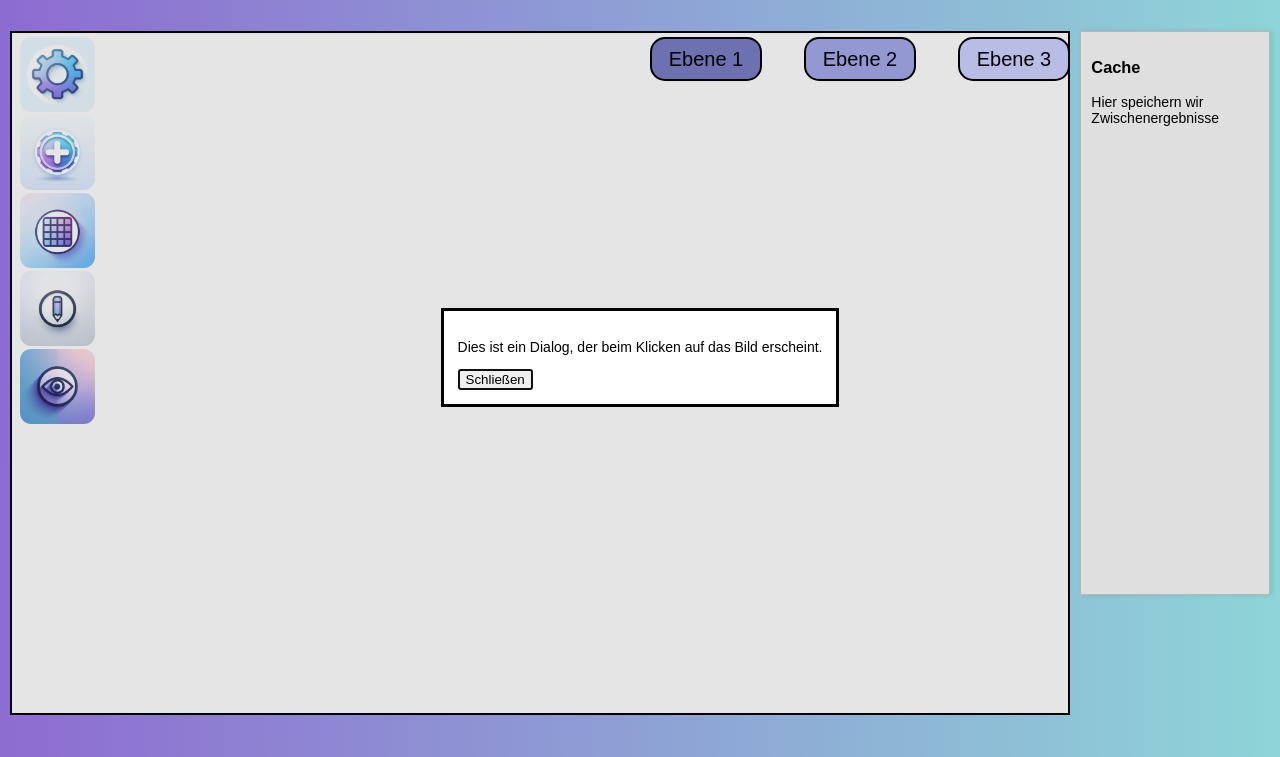
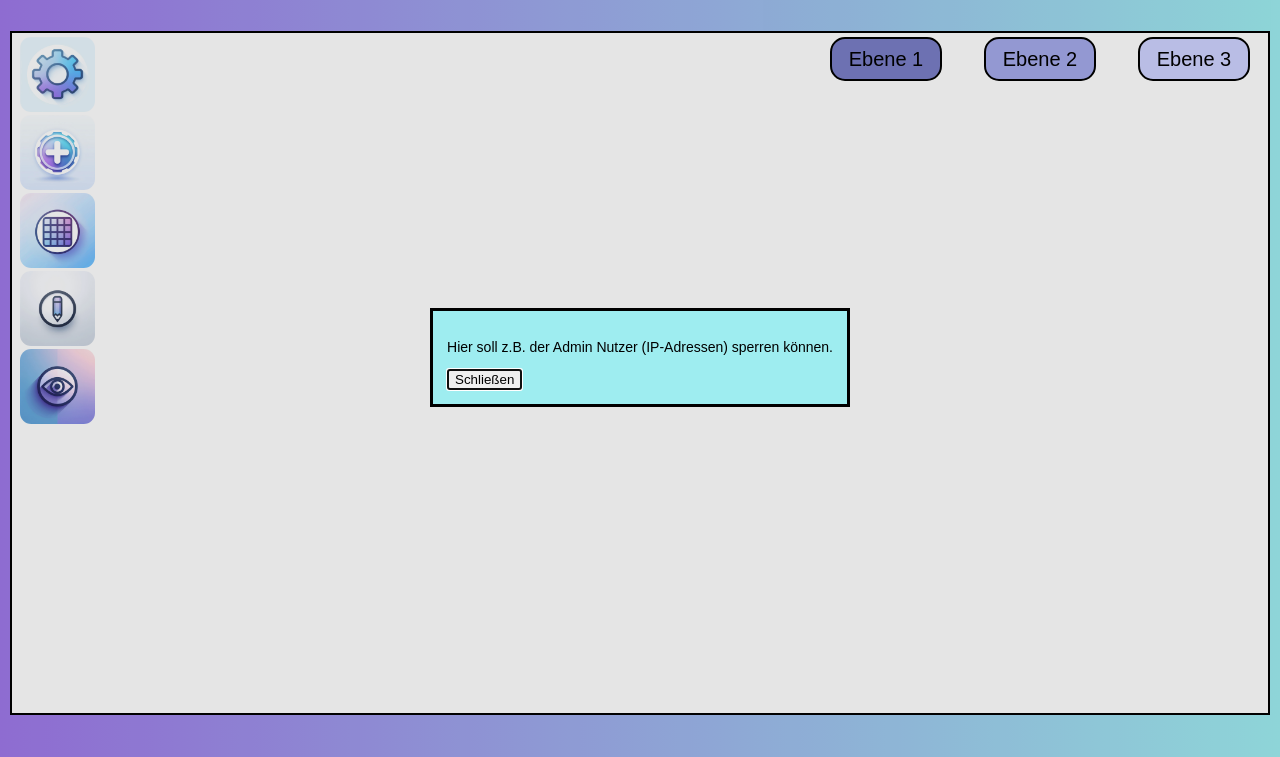
Before and after one commit to RamonaKT/cocreate_repository, a plain HTML site: page index.html in a window 1280 px wide. Both pictures are taken after a click on the picture 57 px from the left and 117 px from the top of the page. Shown: the part 43-800 px from the top of the page. Drawn offline with Linux system fonts and the light colour scheme.

Commit message:
added descriptive text in dialogs

```diff
--- a/css/main.css
+++ b/css/main.css
@@ -12,3 +12,7 @@ body {
     background: linear-gradient(to right, #9e78e9, #9eedf0);
     font-size: 16px;
 }
+
+dialog {
+    background-color: #9eedf0;
+}
--- a/css/workspace.css
+++ b/css/workspace.css
@@ -9,7 +9,7 @@
     height: 6vh;
     /*border-top: 1px solid black;
     border-bottom: 1px solid black;*/
-    right: 200px;
+    right: 20px;
     top:70px;
 }
 
@@ -122,7 +122,7 @@ foreignObject input {
     margin-right: 10px;
     max-width: 75px;
     background-color: transparent;
-    position: fixed;
+    position: absolute;
     left: 10px;
     top: 70px;
 }
--- a/index.html
+++ b/index.html
@@ -31,7 +31,7 @@
        style="cursor: pointer;" onclick="document.getElementById('dialogIconSettings').showModal()">
 
     <dialog id="dialogIconSettings">
-      <p>Dies ist ein Dialog, der beim Klicken auf das Bild erscheint.</p>
+      <p>Hier soll z.B. der Admin Nutzer (IP-Adressen) sperren können.</p>
       <button onclick="document.getElementById('dialogIconSettings').close()">Schließen</button>
     </dialog>
 
@@ -40,7 +40,7 @@
        style="cursor: pointer;" onclick="document.getElementById('dialogIconAdd').showModal()">
 
     <dialog id="dialogIconAdd">
-      <p>Dies ist ein Dialog, der beim Klicken auf das Bild erscheint.</p>
+      <p>Hier soll der Admin neue Unterräume erzuegen können.</p>
       <button onclick="document.getElementById('dialogIconAdd').close()">Schließen</button>
     </dialog>
 
@@ -48,7 +48,7 @@
        style="cursor: pointer;" onclick="document.getElementById('dialogIconOverviewRooms').showModal()">
 
     <dialog id="dialogIconOverviewRooms">
-      <p>Dies ist ein Dialog, der beim Klicken auf das Bild erscheint.</p>
+      <p>Hier soll ein Übersicht über offene Räume zu sehen sein. Das Icon soll nur sichtbar sein, wenn mehrere Räume existieren</p>
       <button onclick="document.getElementById('dialogIconOverviewRooms').close()">Schließen</button>
     </dialog>
 
@@ -56,7 +56,7 @@
        style="cursor: pointer;" onclick="document.getElementById('dialogIconEdit').showModal()">
 
     <dialog id="dialogIconEdit">
-      <p>Dies ist ein Dialog, der beim Klicken auf das Bild erscheint.</p>
+      <p>Hier soll man seinen nickname ändern können.</p>
       <button onclick="document.getElementById('dialogIconEdit').close()">Schließen</button>
     </dialog>
 
@@ -64,7 +64,7 @@
        style="cursor: pointer;" onclick="document.getElementById('dialogIconOverviewUser').showModal()">
 
     <dialog id="dialogIconOverviewUser">
-      <p>Dies ist ein Dialog, der beim Klicken auf das Bild erscheint.</p>
+      <p>Hier soll eine Übersicht über die Nutzer erscheinen.</p>
       <button onclick="document.getElementById('dialogIconOverviewUser').close()">Schließen</button>
     </dialog>
 
@@ -72,11 +72,7 @@
 
   <svg id="mindmap" width="1000" height="600"></svg>
 
-  <div id="sidebar-right" class="sidebar">
-    <h3>Cache</h3>
-    <p>Hier speichern wir Zwischenergebnisse</p>
-    <!-- Du kannst später dynamisch Inhalte hier einfügen -->
-  </div>
+
 
 </div>
 
```
